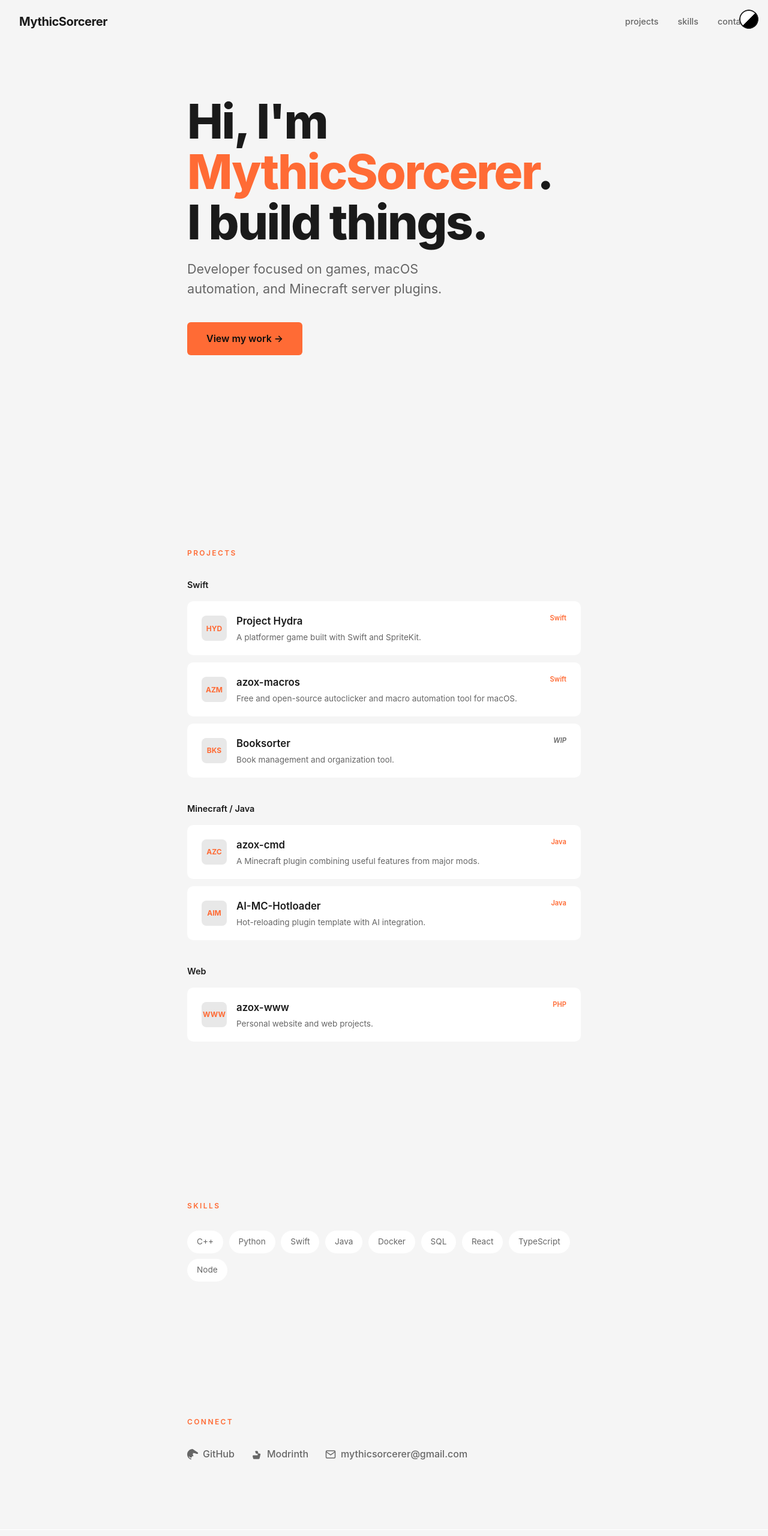
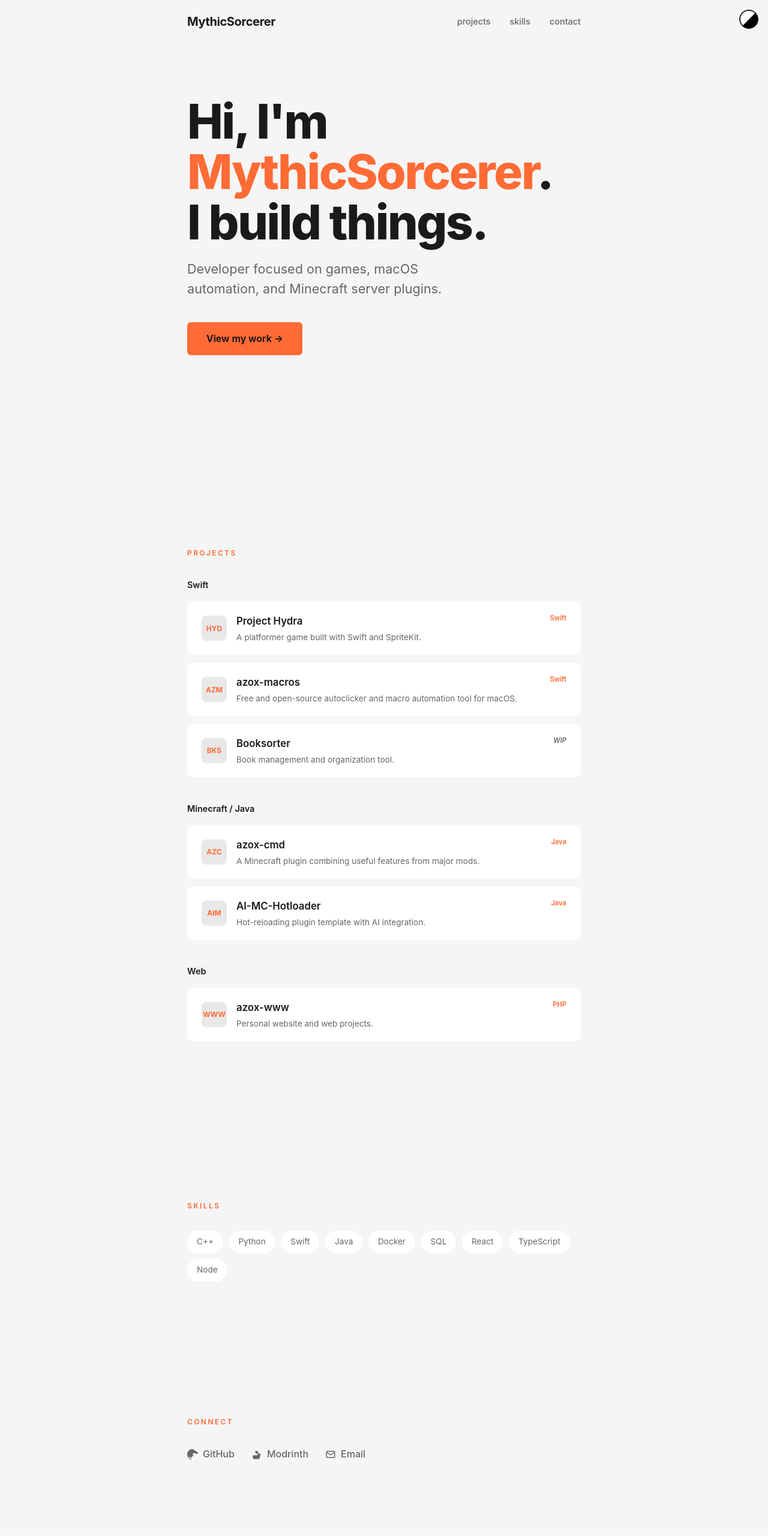
Before and after one commit to MythicSorcerer/mythicsorcerer.github.io, a plain HTML site: page index.html in a window 1280 px wide. Shown: the top 2560 px of the page at 60% size. Drawn offline with Linux system fonts and the light colour scheme.

Commit message:
Fix nav layout and email labels

```diff
--- a/index.html
+++ b/index.html
@@ -25,12 +25,15 @@
     html { scroll-behavior: smooth; }
     body { font-family: -apple-system, BlinkMacSystemFont, "Segoe UI", sans-serif; background: var(--bg); color: var(--text); line-height: 1.6; transition: background 0.3s, color 0.3s; }
 
-    nav { position: fixed; top: 0; left: 0; right: 0; padding: 1.25rem 2rem; background: rgba(13,13,13,0.85); backdrop-filter: blur(12px); z-index: 100; display: flex; justify-content: space-between; align-items: center; }
+    nav { position: fixed; top: 0; left: 0; right: 0; padding: 1.25rem 0; background: rgba(13,13,13,0.85); backdrop-filter: blur(12px); z-index: 100; }
     [data-theme="light"] nav { background: rgba(245,245,245,0.85); }
+    nav .container { display: flex; justify-content: space-between; align-items: center; }
     .logo { font-weight: 700; font-size: 1.25rem; color: var(--text); text-decoration: none; letter-spacing: -0.02em; }
     .nav-links { display: flex; gap: 2rem; list-style: none; }
     .nav-links a { color: var(--text-dim); text-decoration: none; font-size: 0.9rem; font-weight: 500; transition: color 0.2s; }
     .nav-links a:hover { color: var(--accent); }
+
+    .container { max-width: 720px; margin: 0 auto; padding: 0 2rem; }
 
     .container { max-width: 720px; margin: 0 auto; padding: 0 2rem; }
 
@@ -73,6 +76,7 @@
 
     footer { padding: 4rem 0 2rem; border-top: 1px solid var(--surface); color: var(--text-dim); font-size: 0.85rem; }
     footer .container { display: flex; justify-content: space-between; align-items: center; flex-wrap: wrap; gap: 1rem; }
+    footer .container { display: flex; justify-content: space-between; align-items: center; flex-wrap: wrap; gap: 1rem; }
     .footer-links { display: flex; gap: 1.5rem; }
     .footer-links a { color: var(--text-dim); text-decoration: none; font-size: 0.85rem; }
     .footer-links a:hover { color: var(--text); }
@@ -88,22 +92,22 @@
 </head>
 <body>
   <nav>
+    <div class="container">
       <a href="#" class="logo">MythicSorcerer</a>
       <ul class="nav-links">
         <li><a href="#projects">projects</a></li>
         <li><a href="#skills">skills</a></li>
         <li><a href="#contact">contact</a></li>
       </ul>
+    </div>
   </nav>
   <button class="theme-toggle" onclick="toggleThemeCircle()" title="Toggle theme"></button>
 
   <section class="hero">
     <div class="container">
-      <div class="hero-content">
       <h1>Hi, I'm <span class="accent">MythicSorcerer</span>.<br>I build things.</h1>
       <p>Developer focused on games, macOS automation, and Minecraft server plugins.</p>
       <a href="#projects" class="cta">View my work →</a>
-      </div>
     </div>
   </section>
 
@@ -203,8 +207,8 @@
           Modrinth
         </a>
         <a href="mailto:mythicsorcerer@gmail.com">
-          <svg class="icon" viewBox="0 0 24 24" fill="none" stroke="currentColor" stroke-width="2"><path d="M4 4h16c1.1 0 2 .9 2 2v12c0 1.1-.9 2-2 2H4c-1.1 0-2-.9-2-2V6c0-1.1.9-2 2-2z"/><polyline points="22,6 12,13 2,6"/></svg>
-          mythicsorcerer@gmail.com
+          <svg class="icon" viewBox="0 0 24 24" fill="none" stroke="currentColor" stroke-width="2"><rect x="3" y="5" width="18" height="14" rx="2"/><path d="M3 7l9 6 9-6"/></svg>
+          Email
         </a>
       </div>
     </div>
```
Lines whose indentation alone changed are shown as unchanged.
